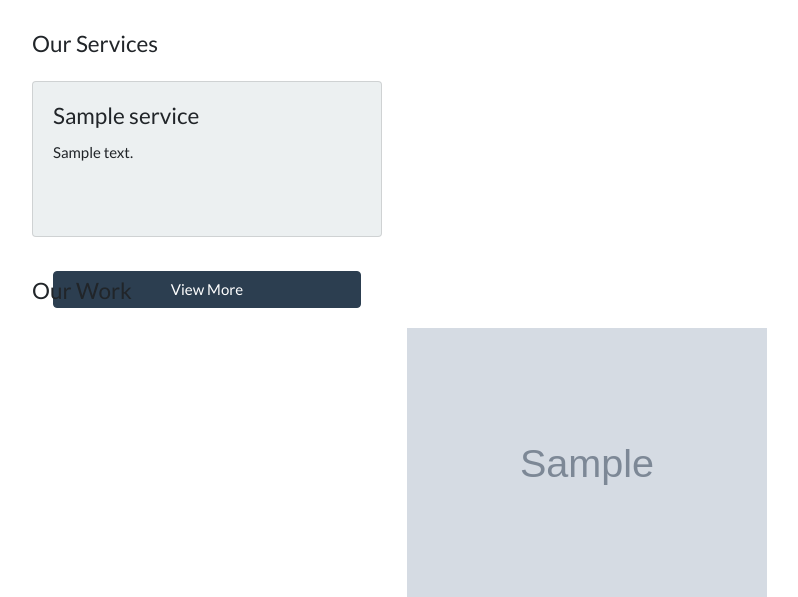
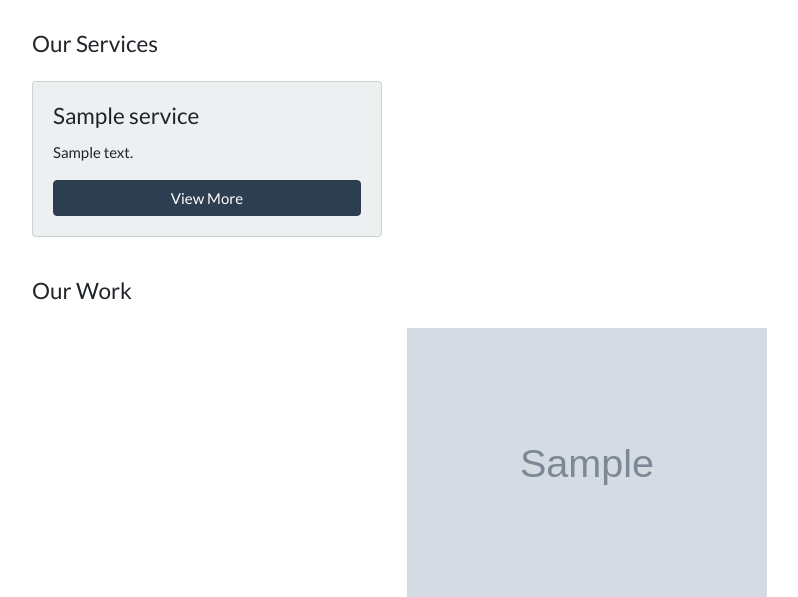
Before and after one commit to walshyc/conor-creates, a Django app: page / in a window 1280 px wide. Shown: the part 482-1079 px from the top of the page, without its empty margins (53-851 px from the left). Run offline with Django 3.2, Linux system fonts and the light colour scheme; tables that the repository leaves empty hold one stand-in row (values such as "Sample post"); grey boxes marked "Sample" are stand-in pictures; some libraries are stand-ins or nearby versions.

Commit message:
edited homepage styling

```diff
--- a/templates/index.html
+++ b/templates/index.html
@@ -25,7 +25,7 @@
     <div class="card bg-light h-100">
       <div class="card-body">
         <h4 class="card-title"><i class="{{service.short}}"></i> {{ service.name }}</h4>
-        <p class="card-text h-100">{{ service.description|truncatewords:32 }}</p>
+        <p class="card-text">{{ service.description|truncatewords:32 }}</p>
         <a href="{% url 'single-service' service.id %}" type="button" class="btn btn-primary btn-block">View More</a>
       </div>
     </div>
```
